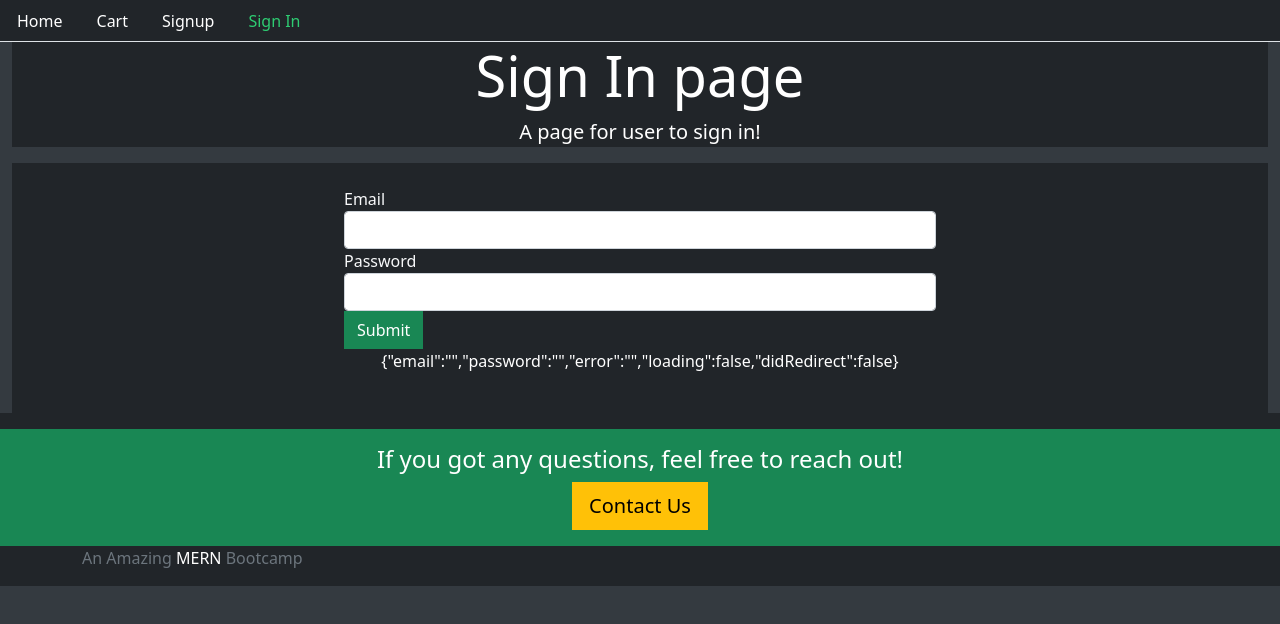
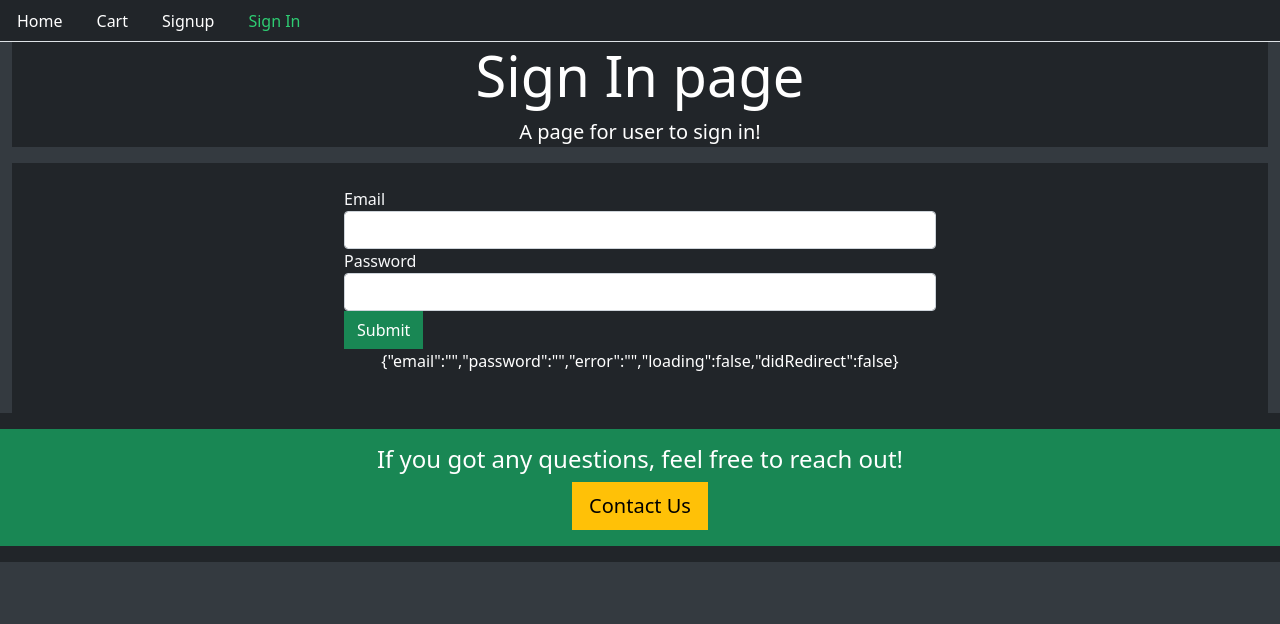
Before and after one commit to ujas3279/projfrontend, a React (Create React App) app: page /signin in a window 1280 px wide. Shown: the top 624 px of the page. Built offline with nearby package versions, Linux system fonts and the light colour scheme.

Commit message:
ui change

```diff
--- a/src/core/Base.js
+++ b/src/core/Base.js
@@ -21,11 +21,6 @@ const Base = ({
         <h4>If you got any questions, feel free to reach out!</h4>
         <button className="btn btn-warning btn-lg">Contact Us</button>
       </div>
-      <div className="container">
-        <span className="text-muted">
-          An Amazing <span className="text-white">MERN</span> Bootcamp
-        </span>
-      </div>
     </footer>
   </div>
 );
--- a/src/user/AdminDashBoard.js
+++ b/src/user/AdminDashBoard.js
@@ -49,14 +49,14 @@ const AdminDashBoard = () => {
         <h4 className="card-header">Admin Information</h4>
         <ul className="list-group">
           <li className="list-group-item">
-            <span className="badge badge-success mr-2">Name:</span> {name}
+            <span className="badge alert-success mr-2">Name:</span> {name}
           </li>
           <li className="list-group-item">
-            <span className="badge badge-success mr-2">Email:</span> {email}
+            <span className="badge alert-success mr-2">Email:</span> {email}
           </li>
 
           <li className="list-group-item">
-            <span className="badge badge-denger">Admin Area</span>
+            <span className="badge alert-danger">Admin Area</span>
           </li>
         </ul>
       </div>
```
